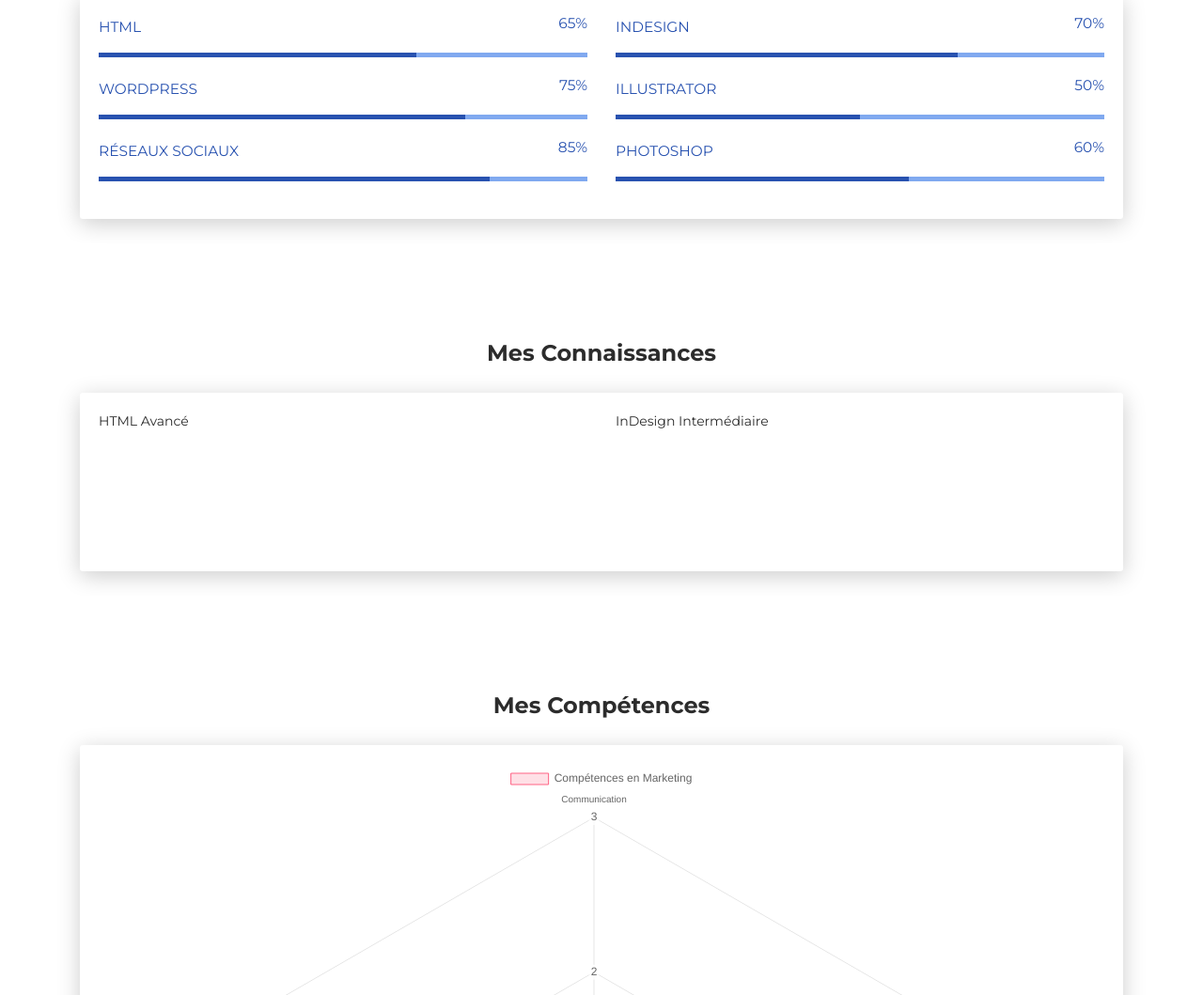
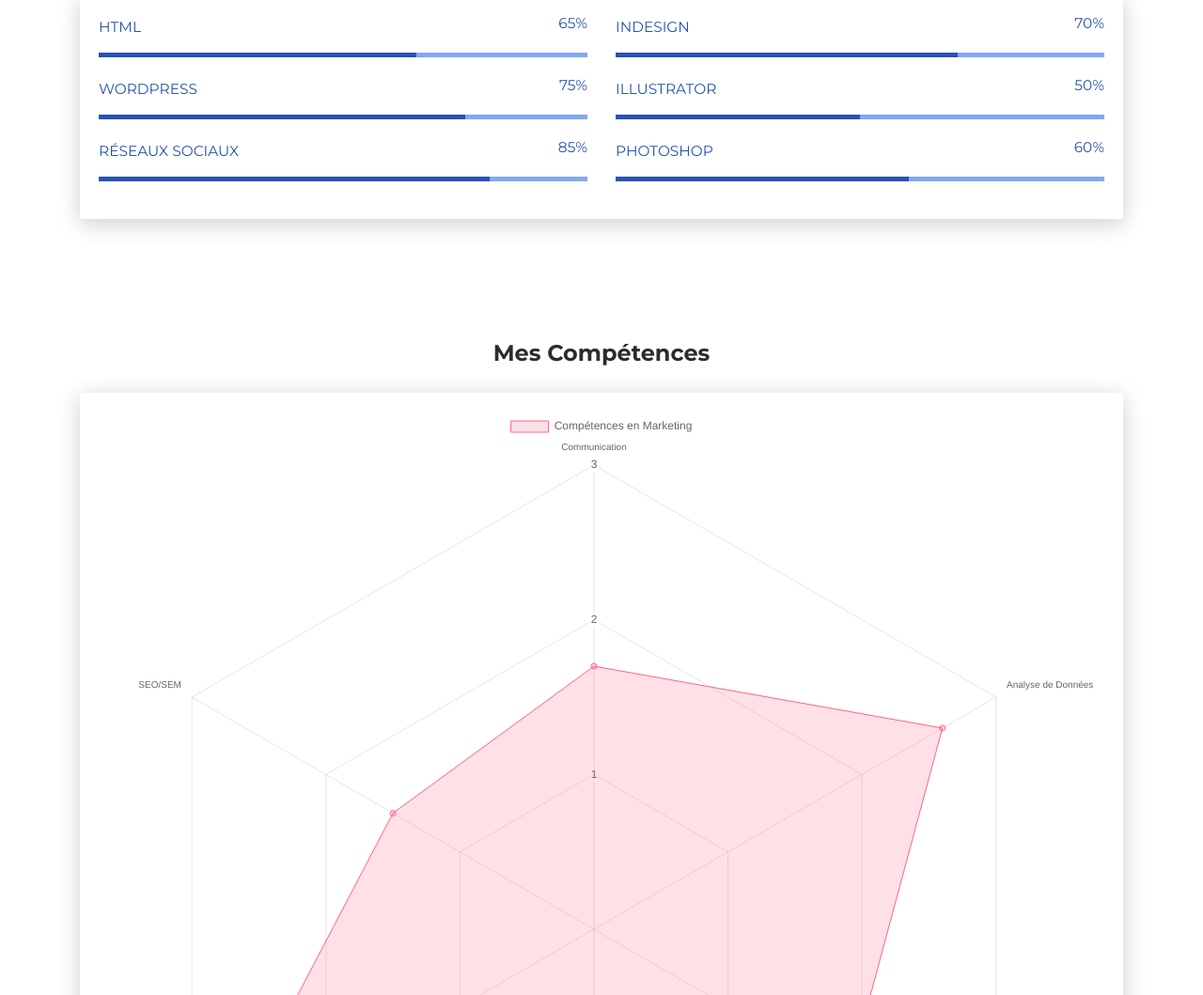
Before and after one commit to Bastien-Pesenti/cv, a plain HTML site: page index.html in a window 1280 px wide. Shown: the part 1112-2171 px from the top of the page at 94% size. Drawn offline with nearby package versions, Linux system fonts and the light colour scheme.

Commit message:
Update index.html

```diff
--- a/index.html
+++ b/index.html
@@ -211,30 +211,6 @@
     </div>
   </div>
 </div>
-
-        <div class="section" id="skill">
-  <div class="container">
-    <div class="h4 text-center mb-4 title">Mes Connaissances</div>
-    <div class="card" data-aos="fade-up" data-aos-anchor-placement="top-bottom">
-      <div class="card-body">
-        <div class="row">
-          <!-- Exemple pour HTML -->
-          <div class="col-md-6 skill-item">
-            <span class="skill-badge">HTML</span>
-            <span class="skill-level">Avancé</span>
-          </div>
-          <!-- Exemple pour InDesign -->
-          <div class="col-md-6 skill-item">
-            <span class="skill-badge">InDesign</span>
-            <span class="skill-level">Intermédiaire</span>
-          </div>
-          <!-- Répétez pour d'autres compétences -->
-        </div>
-      </div>
-    </div>
-  </div>
-</div>
-
         <div class="section" id="skill">
   <div class="container">
     <div class="h4 text-center mb-4 title">Mes Compétences</div>
```
